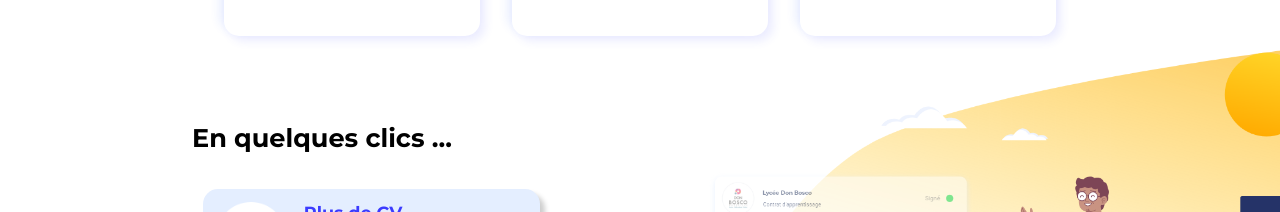
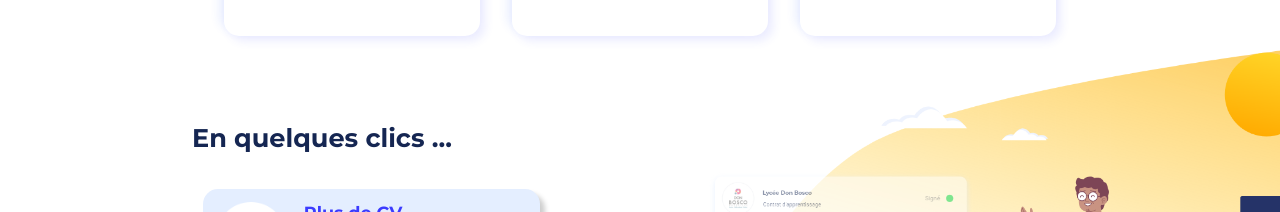
Before and after one commit to yannis-staali/linkpick, a React (Create React App) app: page / in a window 1280 px wide. Shown: the part 1014-1226 px from the top of the page. Built offline with nearby package versions, Linux system fonts and the light colour scheme.

Commit message:
[Fix] - Font color

```diff
--- a/src/components/EnQuelquesClics/EnQuelquesClicks.css
+++ b/src/components/EnQuelquesClics/EnQuelquesClicks.css
@@ -9,6 +9,7 @@
     align-items: center;
 }
 .enQqClics_h1{
+    color: #152652;
     font-size: 1.6em;
     width: 100%;
     font-weight: bold;
```
